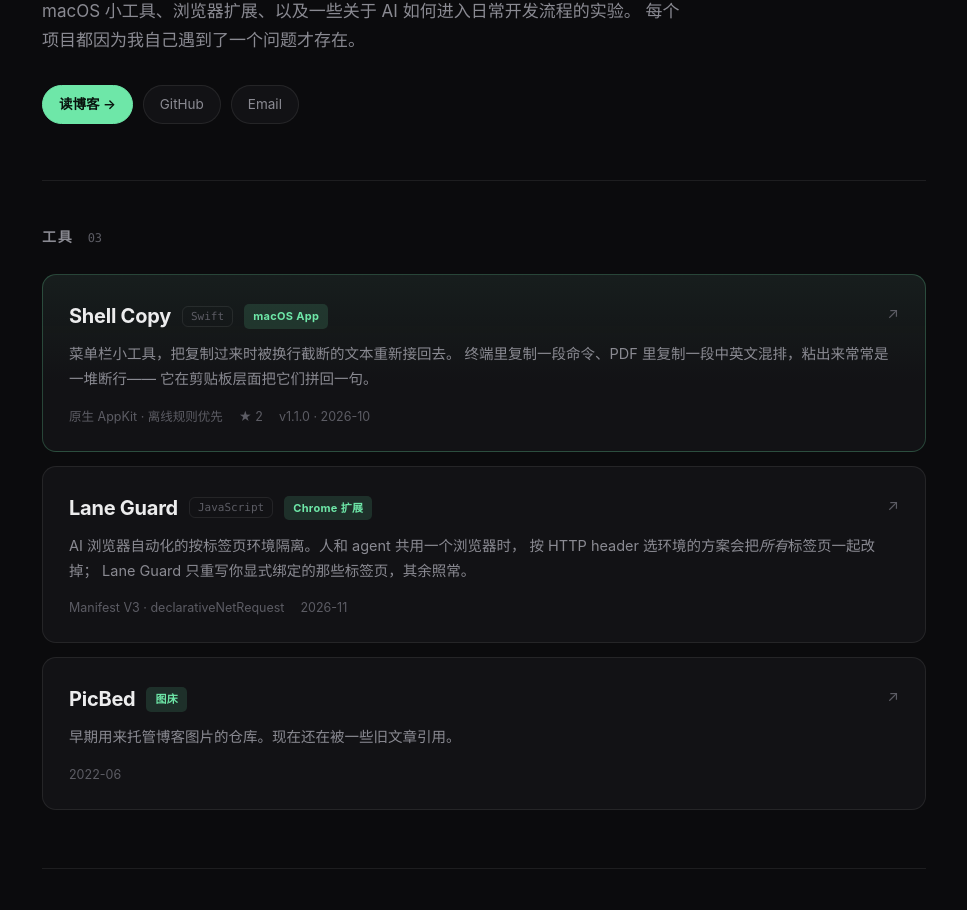
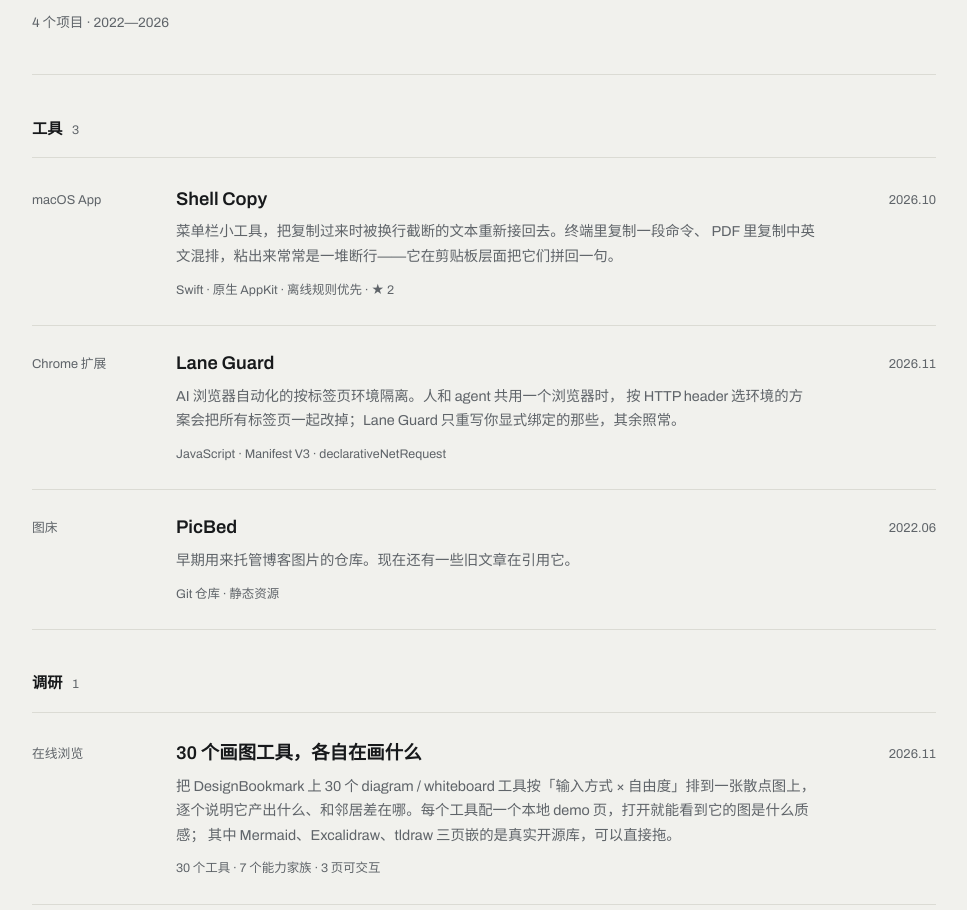
Before and after one commit to doriansu/projects, a plain HTML site: page index.html in a window 1280 px wide. Shown: the part 279-1189 px from the top of the page, without its empty margins (156-1123 px from the left). Drawn offline with Linux system fonts and the light colour scheme.

Commit message:
项目页改用与博客同一套纸墨
原先的深色卡片流和刚重构的博客是两套视觉语言，从博客点过来会像换了个站点。
现在共用纸 #F1F1ED / 墨 #17191B / 深松绿 #1F4D3D，同样无圆角、无投影、无渐变，
项目按「工具 / 调研」分组的索引行，而不是等宽卡片。

- 结构：项目名 + 说明 + 技术栈 / 类型在左，日期在右，与博客首页同构
- 字体：自托管 Archivo（35KB，随仓库走，不依赖博客先部署）
- 明暗跟随系统 prefers-color-scheme，无需切换按钮
- 小屏折叠为「类型 · 日期 / 标题 / 说明 / 技术栈」，390px 无边距溢出

Co-Authored-By: Claude Code <noreply@anthropic.com>

```diff
--- a/index.html
+++ b/index.html
@@ -3,117 +3,281 @@
 <head>
 <meta charset="utf-8">
 <meta name="viewport" content="width=device-width, initial-scale=1">
-<title>Projects · Dorian Su</title>
-<meta name="description" content="Dorian Su 做的工具与调研：macOS 小工具、浏览器扩展、AI 工作流探索。">
+<title>项目 · Dorian Su</title>
+<meta name="description" content="Dorian Su 做过的工具与调研：macOS 小工具、浏览器扩展、AI 工作流实验。">
+<meta property="og:title" content="项目 · Dorian Su">
+<meta property="og:description" content="Dorian Su 做过的工具与调研：macOS 小工具、浏览器扩展、AI 工作流实验。">
+<meta property="og:type" content="website">
+<meta name="theme-color" content="#f1f1ed" media="(prefers-color-scheme: light)">
+<meta name="theme-color" content="#15181a" media="(prefers-color-scheme: dark)">
 <style>
-  :root {
-    --bg: #0b0b0d;
-    --panel: #121215;
-    --panel-2: #17171b;
-    --ink: #ececed;
-    --muted: #8a8a92;
-    --faint: #5c5c64;
-    --line: rgba(255,255,255,.08);
-    --accent: #6ee7a8;
-    --maxw: 940px;
-  }
-  * { box-sizing: border-box; }
-  html { scroll-behavior: smooth; }
-  body {
-    margin: 0; background: var(--bg); color: var(--ink);
-    font-family: ui-sans-serif, -apple-system, "SF Pro Text", "Segoe UI",
-                 "PingFang SC", "Hiragino Sans GB", "Microsoft YaHei", system-ui, sans-serif;
-    font-size: 15.5px; line-height: 1.7;
-    -webkit-font-smoothing: antialiased;
-  }
-  a { color: inherit; text-decoration: none; }
-  .wrap { max-width: var(--maxw); margin: 0 auto; padding: 0 28px; }
+  /* 与博客（showyoubug.cn）共用一套纸墨：纸、墨、一个深松绿强调色。
+     无圆角、无投影、无渐变；拉丁字符沿用博客自托管的 Archivo，
+     取不到就退回系统无衬线，不影响阅读。 */
 
-  /* ---------- hero ---------- */
-  header { padding: 88px 0 56px; }
-  .eyebrow {
-    display: inline-flex; align-items: center; gap: 9px;
-    font-size: 12px; letter-spacing: .15em; text-transform: uppercase;
-    color: var(--accent); font-weight: 600; margin-bottom: 22px;
-  }
-  .eyebrow::before { content: ""; width: 24px; height: 2px; background: var(--accent); border-radius: 2px; }
-  h1 {
-    margin: 0 0 18px; font-size: clamp(36px, 6vw, 58px);
-    line-height: 1.04; letter-spacing: -.03em; font-weight: 700;
-  }
-  h1 .dim { color: var(--faint); }
-  .lede { margin: 0; max-width: 640px; font-size: 17px; color: var(--muted); }
-  .links { display: flex; flex-wrap: wrap; gap: 10px; margin-top: 30px; }
-  .links a {
-    display: inline-flex; align-items: center; gap: 7px;
-    border: 1px solid var(--line); border-radius: 999px;
-    padding: 7px 16px; font-size: 13.5px; color: var(--muted);
-    background: var(--panel); transition: color .16s, border-color .16s;
-  }
-  .links a:hover { color: var(--ink); border-color: rgba(255,255,255,.2); }
-  .links a.primary { background: var(--accent); color: #08130d; border-color: var(--accent); font-weight: 600; }
-  .links a.primary:hover { filter: brightness(1.08); }
-
-  /* ---------- section ---------- */
-  section { padding: 44px 0; border-top: 1px solid var(--line); }
-  .sec-head { display: flex; align-items: baseline; gap: 14px; margin-bottom: 26px; }
-  .sec-head h2 { margin: 0; font-size: 14px; letter-spacing: .13em; text-transform: uppercase; color: var(--muted); font-weight: 650; }
-  .sec-head .count { font: 500 12px/1 ui-monospace, "SF Mono", Menlo, monospace; color: var(--faint); }
-
-  /* ---------- project card ---------- */
-  .proj {
-    display: block; position: relative;
-    background: var(--panel); border: 1px solid var(--line);
-    border-radius: 14px; padding: 24px 26px; margin-bottom: 14px;
-    transition: border-color .18s, background .18s, transform .18s;
-  }
-  .proj:hover { border-color: rgba(110,231,168,.4); background: var(--panel-2); transform: translateY(-1px); }
-  .proj-top { display: flex; align-items: center; gap: 11px; margin-bottom: 9px; }
-  .proj h3 { margin: 0; font-size: 20px; font-weight: 650; letter-spacing: -.012em; }
-  .proj .lang {
-    font: 500 11px/1 ui-monospace, "SF Mono", Menlo, monospace;
-    color: var(--faint); border: 1px solid var(--line);
-    padding: 4px 8px; border-radius: 6px;
-  }
-  .proj .stars { margin-left: auto; font-size: 12.5px; color: var(--faint); font-variant-numeric: tabular-nums; }
-  .proj p { margin: 0 0 14px; color: var(--muted); font-size: 14.5px; }
-  .proj .meta { display: flex; flex-wrap: wrap; gap: 16px; font-size: 12.5px; color: var(--faint); }
-  .proj .meta b { color: var(--accent); font-weight: 600; }
-  .proj .arrow {
-    position: absolute; top: 26px; right: 26px;
-    color: var(--faint); font-size: 15px; transition: color .18s, transform .18s;
-  }
-  .proj:hover .arrow { color: var(--accent); transform: translate(2px, -2px); }
-
-  /* featured variant */
-  .proj.featured { background: linear-gradient(180deg, rgba(110,231,168,.055), transparent 62%), var(--panel); border-color: rgba(110,231,168,.24); }
-  .tag {
-    display: inline-block; padding: 3px 9px; border-radius: 5px;
-    background: rgba(110,231,168,.14); color: var(--accent);
-    font-size: 11px; font-weight: 650; letter-spacing: .03em;
+  @font-face {
+    font-family: 'Archivo';
+    src: url('fonts/archivo-latin.woff2') format('woff2');
+    font-weight: 400 800;
+    font-style: normal;
+    font-display: swap;
+    unicode-range: U+0000-00FF, U+0131, U+0152-0153, U+02BB-02BC, U+02C6, U+02DA,
+      U+02DC, U+0304, U+0308, U+0329, U+2000-206F, U+20AC, U+2122, U+2191,
+      U+2193, U+2212, U+2215, U+FEFF, U+FFFD;
   }
 
-  /* ---------- footnote ---------- */
+  :root {
+    color-scheme: light dark;
+    --paper: #f1f1ed;
+    --ink: #17191b;
+    --muted: #5f6469;
+    --rule: #dbdbd4;
+    --accent: #1f4d3d;
+    --serif: 'Songti SC', 'Source Han Serif SC', 'Noto Serif SC', 'STSong', serif;
+    --sans: 'Archivo', -apple-system, BlinkMacSystemFont, 'PingFang SC',
+      'Hiragino Sans GB', 'Microsoft YaHei', 'Noto Sans SC', sans-serif;
+  }
+
+  @media (prefers-color-scheme: dark) {
+    :root {
+      --paper: #15181a;
+      --ink: #e7e8e4;
+      --muted: #9aa0a3;
+      --rule: #2b3033;
+      --accent: #79bfa0;
+    }
+  }
+
+  *, *::before, *::after { box-sizing: border-box; }
+
+  body {
+    margin: 0;
+    background: var(--paper);
+    color: var(--ink);
+    font-family: var(--sans);
+    font-size: 16px;
+    line-height: 1.7;
+    letter-spacing: 0;
+    -webkit-font-smoothing: antialiased;
+    -moz-osx-font-smoothing: grayscale;
+  }
+
+  a { color: inherit; text-decoration: none; }
+  a:hover { color: var(--accent); }
+
+  a:focus-visible,
+  button:focus-visible {
+    outline: 2px solid var(--accent);
+    outline-offset: 3px;
+  }
+
+  ::selection { background: var(--accent); color: var(--paper); }
+
+  @media (prefers-reduced-motion: reduce) {
+    *, *::before, *::after {
+      animation-duration: .01ms !important;
+      transition-duration: .01ms !important;
+      scroll-behavior: auto !important;
+    }
+  }
+
+  .wrap {
+    max-width: 960px;
+    margin: 0 auto;
+    padding: 0 28px;
+  }
+
+  /* ---------- 页头：站名 + 出口 ---------- */
+  .site-head {
+    display: flex;
+    align-items: baseline;
+    justify-content: space-between;
+    gap: 1rem;
+    padding: 1.6rem 0 1.2rem;
+    border-bottom: 1px solid var(--rule);
+    font-size: .9rem;
+  }
+
+  .site-head__brand { font-weight: 600; }
+
+  .site-head__nav {
+    display: flex;
+    flex-wrap: wrap;
+    gap: 1.4rem;
+    color: var(--muted);
+  }
+
+  .site-head__nav a:hover { color: var(--accent); }
+
+  /* ---------- 刊头 ---------- */
+  .masthead { padding: 4rem 0 2.5rem; border-bottom: 1px solid var(--rule); }
+
+  .masthead__title {
+    font-family: var(--serif);
+    font-weight: 600;
+    font-size: clamp(2.1rem, 5.6vw, 3.4rem);
+    line-height: 1.15;
+    letter-spacing: .02em;
+    margin: 0 0 1.1rem;
+  }
+
+  .masthead__lede {
+    max-width: 34em;
+    margin: 0 0 .9rem;
+    font-size: clamp(1rem, 2.2vw, 1.1rem);
+    line-height: 1.75;
+  }
+
+  .masthead__count {
+    margin: 0;
+    font-size: .85rem;
+    color: var(--muted);
+    font-variant-numeric: tabular-nums;
+  }
+
+  /* ---------- 分组标题 ---------- */
+  .group { padding-top: 2.6rem; }
+
+  .group__head {
+    display: flex;
+    align-items: baseline;
+    gap: .6rem;
+    margin: 0 0 .2rem;
+    padding-bottom: .9rem;
+    border-bottom: 1px solid var(--rule);
+    font-size: .95rem;
+    font-weight: 600;
+  }
+
+  .group__count {
+    font-size: .78rem;
+    font-weight: 400;
+    color: var(--muted);
+    font-variant-numeric: tabular-nums;
+  }
+
+  /* ---------- 项目行 ---------- */
+  .entry { border-bottom: 1px solid var(--rule); }
+
+  .entry__link {
+    display: grid;
+    grid-template-columns: 7rem minmax(0, 1fr) 5.5rem;
+    grid-template-areas:
+      'type title date'
+      'type desc date'
+      'type meta date';
+    column-gap: 2rem;
+    padding: 1.5rem 0;
+    transition: background-color .15s ease;
+  }
+
+  .entry__link:hover { background-color: color-mix(in srgb, var(--ink) 3%, transparent); }
+
+  .entry__type {
+    grid-area: type;
+    font-size: .8rem;
+    color: var(--muted);
+    padding-top: .25rem;
+    transition: color .15s ease;
+  }
+
+  .entry__title {
+    grid-area: title;
+    margin: 0;
+    font-size: 1.15rem;
+    font-weight: 600;
+    line-height: 1.45;
+    transition: color .15s ease;
+  }
+
+  .entry__desc {
+    grid-area: desc;
+    margin: .45rem 0 0;
+    max-width: 46em;
+    font-size: .9rem;
+    line-height: 1.7;
+    color: var(--muted);
+    display: -webkit-box;
+    -webkit-box-orient: vertical;
+    -webkit-line-clamp: 3;
+    overflow: hidden;
+  }
+
+  .entry__meta {
+    grid-area: meta;
+    margin: .7rem 0 0;
+    font-size: .78rem;
+    color: var(--muted);
+    font-variant-numeric: tabular-nums;
+  }
+
+  .entry__date {
+    grid-area: date;
+    justify-self: end;
+    align-self: start;
+    padding-top: .25rem;
+    font-size: .8rem;
+    color: var(--muted);
+    font-variant-numeric: tabular-nums;
+    white-space: nowrap;
+  }
+
+  .entry__link:hover .entry__title,
+  .entry__link:hover .entry__type { color: var(--accent); }
+
+  /* ---------- 说明 ---------- */
   .note {
-    margin-top: 8px; padding: 18px 22px;
-    border-left: 2px solid rgba(110,231,168,.45);
-    background: rgba(110,231,168,.04);
-    border-radius: 0 10px 10px 0;
-    font-size: 14px; color: var(--muted);
+    margin: 3rem 0 0;
+    padding-left: 1.1rem;
+    border-left: 2px solid var(--accent);
+    font-size: .9rem;
+    line-height: 1.7;
+    color: var(--muted);
   }
+
   .note b { color: var(--ink); font-weight: 600; }
 
-  footer {
-    padding: 40px 0 64px; border-top: 1px solid var(--line);
-    color: var(--faint); font-size: 12.5px;
-    display: flex; flex-wrap: wrap; gap: 14px; justify-content: space-between;
+  /* ---------- 页脚 ---------- */
+  .site-foot {
+    display: flex;
+    flex-wrap: wrap;
+    justify-content: space-between;
+    gap: .6rem 1.5rem;
+    margin-top: 4rem;
+    padding: 1.5rem 0 4rem;
+    border-top: 1px solid var(--rule);
+    font-size: .8rem;
+    color: var(--muted);
   }
 
-  @media (max-width: 640px) {
-    header { padding: 56px 0 40px; }
-    .proj { padding: 20px 20px; }
-    .proj .arrow { display: none; }
-    .proj .stars { display: none; }
+  .site-foot a:hover { color: var(--accent); }
+
+  /* ---------- 小屏 ---------- */
+  @media (max-width: 767px) {
+    .wrap { padding: 0 20px; }
+
+    .site-head { padding: 1.2rem 0 1rem; }
+
+    .masthead { padding: 2.6rem 0 1.8rem; }
+
+    .entry__link {
+      grid-template-columns: minmax(0, 1fr) auto;
+      grid-template-areas:
+        'type date'
+        'title title'
+        'desc desc'
+        'meta meta';
+      row-gap: .25rem;
+      column-gap: 1rem;
+      padding: 1.2rem 0;
+    }
+
+    .entry__type,
+    .entry__date { padding-top: 0; }
+
+    .entry__title { margin-top: .2rem; font-size: 1.05rem; }
+
+    .entry__desc { -webkit-line-clamp: 4; }
   }
 </style>
 </head>
@@ -121,110 +285,95 @@
 
 <div class="wrap">
 
-<header>
-  <div class="eyebrow">Projects</div>
-  <h1>做点<br><span class="dim">真正会用起来的东西</span></h1>
-  <p class="lede">
-    macOS 小工具、浏览器扩展、以及一些关于 AI 如何进入日常开发流程的实验。
-    每个项目都因为我自己遇到了一个问题才存在。
-  </p>
-  <div class="links">
-    <a class="primary" href="https://showyoubug.cn/">读博客 →</a>
+<header class="site-head">
+  <a class="site-head__brand" href="https://showyoubug.cn/">Dorian Su</a>
+  <nav class="site-head__nav" aria-label="站外链接">
+    <a href="https://showyoubug.cn/">博客</a>
     <a href="https://github.com/doriansu">GitHub</a>
     <a href="mailto:1614196964@qq.com">Email</a>
-  </div>
+  </nav>
 </header>
 
-<section>
-  <div class="sec-head">
-    <h2>工具</h2>
-    <span class="count">03</span>
+<div class="masthead">
+  <h1 class="masthead__title">自己先用起来的东西</h1>
+  <p class="masthead__lede">
+    每个项目都从我自己遇到的一个问题开始：剪贴板里被换行截断的命令、
+    人和 agent 共用一个浏览器时的环境串味、博客图片没地方放。
+  </p>
+  <p class="masthead__count">4 个项目 · 2022—2026</p>
 </div>
 
-  <a class="proj featured" href="https://github.com/doriansu/shell-copy">
-    <span class="arrow">↗</span>
-    <div class="proj-top">
-      <h3>Shell Copy</h3>
-      <span class="lang">Swift</span>
-      <span class="tag">macOS App</span>
-    </div>
-    <p>
-      菜单栏小工具，把复制过来时被换行截断的文本重新接回去。
-      终端里复制一段命令、PDF 里复制一段中英文混排，粘出来常常是一堆断行——
-      它在剪贴板层面把它们拼回一句。
+<section class="group" aria-labelledby="group-tools">
+  <h2 class="group__head" id="group-tools">工具<span class="group__count">3</span></h2>
+
+  <article class="entry">
+    <a class="entry__link" href="https://github.com/doriansu/shell-copy">
+      <span class="entry__type">macOS App</span>
+      <h3 class="entry__title">Shell Copy</h3>
+      <p class="entry__desc">
+        菜单栏小工具，把复制过来时被换行截断的文本重新接回去。终端里复制一段命令、
+        PDF 里复制中英文混排，粘出来常常是一堆断行——它在剪贴板层面把它们拼回一句。
       </p>
-    <div class="meta">
-      <span>原生 AppKit · 离线规则优先</span>
-      <span>★ 2</span>
-      <span>v1.1.0 · 2026-10</span>
-    </div>
+      <p class="entry__meta">Swift · 原生 AppKit · 离线规则优先 · ★ 2</p>
+      <time class="entry__date" datetime="2026-10">2026.10</time>
     </a>
+  </article>
 
-  <a class="proj" href="https://github.com/doriansu/lane-guard">
-    <span class="arrow">↗</span>
-    <div class="proj-top">
-      <h3>Lane Guard</h3>
-      <span class="lang">JavaScript</span>
-      <span class="tag">Chrome 扩展</span>
-    </div>
-    <p>
+  <article class="entry">
+    <a class="entry__link" href="https://github.com/doriansu/lane-guard">
+      <span class="entry__type">Chrome 扩展</span>
+      <h3 class="entry__title">Lane Guard</h3>
+      <p class="entry__desc">
         AI 浏览器自动化的按标签页环境隔离。人和 agent 共用一个浏览器时，
-      按 HTTP header 选环境的方案会把<em>所有</em>标签页一起改掉；
-      Lane Guard 只重写你显式绑定的那些标签页，其余照常。
+        按 HTTP header 选环境的方案会把所有标签页一起改掉；Lane Guard 只重写你显式绑定的那些，其余照常。
       </p>
-    <div class="meta">
-      <span>Manifest V3 · declarativeNetRequest</span>
-      <span>2026-11</span>
-    </div>
+      <p class="entry__meta">JavaScript · Manifest V3 · declarativeNetRequest</p>
+      <time class="entry__date" datetime="2026-11">2026.11</time>
     </a>
+  </article>
 
-  <a class="proj" href="https://github.com/doriansu/PicBed">
-    <span class="arrow">↗</span>
-    <div class="proj-top">
-      <h3>PicBed</h3>
-      <span class="tag">图床</span>
-    </div>
-    <p>早期用来托管博客图片的仓库。现在还在被一些旧文章引用。</p>
-    <div class="meta">
-      <span>2022-06</span>
-    </div>
+  <article class="entry">
+    <a class="entry__link" href="https://github.com/doriansu/PicBed">
+      <span class="entry__type">图床</span>
+      <h3 class="entry__title">PicBed</h3>
+      <p class="entry__desc">
+        早期用来托管博客图片的仓库。现在还有一些旧文章在引用它。
+      </p>
+      <p class="entry__meta">Git 仓库 · 静态资源</p>
+      <time class="entry__date" datetime="2022-06">2022.06</time>
     </a>
+  </article>
 </section>
 
-<section>
-  <div class="sec-head">
-    <h2>调研 / 实验</h2>
-    <span class="count">01</span>
-  </div>
+<section class="group" aria-labelledby="group-research">
+  <h2 class="group__head" id="group-research">调研<span class="group__count">1</span></h2>
 
-  <a class="proj" href="https://showyoubug.cn/diagrams/">
-    <span class="arrow">↗</span>
-    <div class="proj-top">
-      <h3>30 个画图工具，各自在画什么</h3>
-      <span class="lang">HTML</span>
-      <span class="tag">在线浏览</span>
-    </div>
-    <p>
-      把 DesignBookmark 上 30 个 diagram / whiteboard 工具按「输入方式 × 自由度」
-      排到一张散点图上，逐个说明它产出什么、长什么样、和邻居差在哪。
-      每个工具配一个本地 demo 页——不用注册、不用试用，打开就能看到它的图是什么质感。
+  <article class="entry">
+    <a class="entry__link" href="https://showyoubug.cn/diagrams/">
+      <span class="entry__type">在线浏览</span>
+      <h3 class="entry__title">30 个画图工具，各自在画什么</h3>
+      <p class="entry__desc">
+        把 DesignBookmark 上 30 个 diagram / whiteboard 工具按「输入方式 × 自由度」排到一张散点图上，
+        逐个说明它产出什么、和邻居差在哪。每个工具配一个本地 demo 页，打开就能看到它的图是什么质感；
         其中 Mermaid、Excalidraw、tldraw 三页嵌的是真实开源库，可以直接拖。
       </p>
-    <div class="meta">
-      <span>30 个工具 · 7 个能力家族 · 3 页可交互</span>
-      <span>2026-11</span>
-    </div>
+      <p class="entry__meta">30 个工具 · 7 个能力家族 · 3 页可交互</p>
+      <time class="entry__date" datetime="2026-11">2026.11</time>
     </a>
+  </article>
 </section>
 
-<div class="note">
+<p class="note">
   <b>这里只列我自己写的东西。</b>
   仓库里还有几个 fork（第三方项目的镜像），那不是我写的，所以不放上来。
-</div>
+</p>
 
-<footer>
+<footer class="site-foot">
   <span>Dorian Su · 北京</span>
-  <span><a href="https://showyoubug.cn/">辰光恰恰好</a> · <a href="https://github.com/doriansu">GitHub</a></span>
+  <span>
+    <a href="https://showyoubug.cn/">辰光恰恰好</a> ·
+    <a href="https://github.com/doriansu">GitHub</a>
+  </span>
 </footer>
 
 </div>
```
Also changed, not shown: fonts/archivo-latin.woff2 (added). Lines whose indentation alone changed are shown as unchanged.
